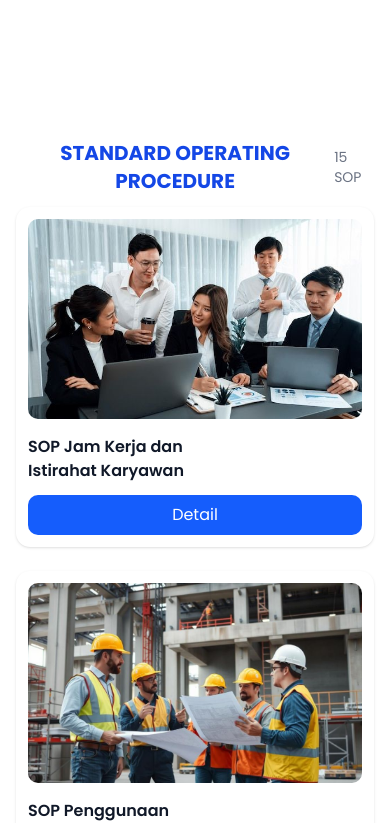
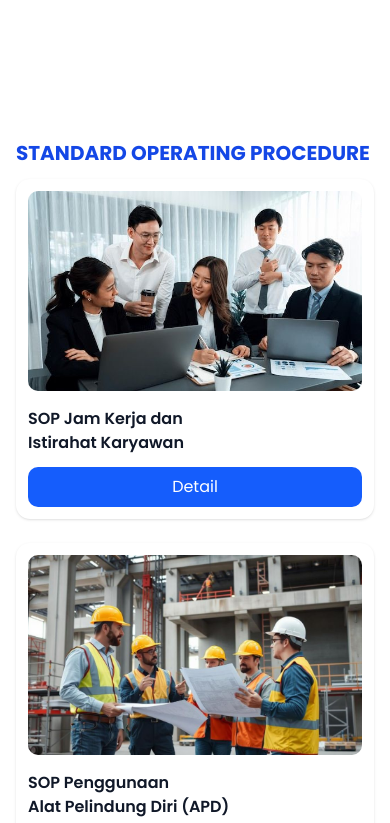
Before and after one commit to mdwkrnwn/otsuka, a Next.js app: page / in a window 390 px wide. Shown: the part 1020-1843 px from the top of the page. Built offline with nearby package versions, Linux system fonts and the light colour scheme.

Commit message:
refactor: responsive layout

```diff
--- a/src/app/page.tsx
+++ b/src/app/page.tsx
@@ -271,10 +271,12 @@ export default function Home() {
             animate={{ opacity: 1, y: 0 }}
             transition={{ duration: 0.6 }}
           >
-            <h3 className="text-xl font-bold text-blue-700 text-center">
+            <h3 className="text-xl font-bold text-blue-700 ">
               STANDARD OPERATING PROCEDURE
             </h3>
-            <span className="text-sm text-gray-500">{SOP.length} SOP</span>
+           <span className="text-sm text-gray-500 hidden md:inline">
+            {SOP.length} SOP
+          </span>
           </motion.div>
 
           {/* GRID ANIMATION WRAPPER */}
@@ -334,9 +336,9 @@ export default function Home() {
 
           {/* PAGINATION */}
           {/* (pagination tidak perlu animasi karena statis) */}
-<Pagination className="mt-6 items-end justify-end">
-   <PaginationContent>
-     <PaginationItem>
+      <Pagination className="mt-6 items-end justify-end">
+        <PaginationContent>
+          <PaginationItem>
       <PaginationPrevious href="#sop" onClick={() => currentPage > 1 && setCurrentPage(currentPage - 1)} />
          </PaginationItem> {[...Array(totalPages)].map((_, index) => (
            <PaginationItem key={index}>
@@ -346,10 +348,12 @@ export default function Home() {
                 </PaginationItem> ))}
                  {totalPages > 5 && <PaginationEllipsis />}
                  <PaginationItem>
-                  <PaginationNext href="#sop" onClick={() => currentPage < totalPages && setCurrentPage(currentPage + 1)} /> </PaginationItem> </PaginationContent> </Pagination>
+                  <PaginationNext href="#sop" onClick={() => currentPage < totalPages && setCurrentPage(currentPage + 1)} /> </PaginationItem>
+                   </PaginationContent>
+          </Pagination>
           {/* MODAL DETAIL */}
           <Dialog open={open} onOpenChange={setOpen}>
-            <DialogContent className="w-full max-w-md sm:max-w-lg md:max-w-2xl mx-auto">
+         <DialogContent className="w-[92%] sm:w-full max-w-md sm:max-w-lg md:max-w-2xl mx-auto">
               <DialogHeader>
                 <DialogTitle>{selected?.name}</DialogTitle>
               </DialogHeader>
@@ -359,7 +363,8 @@ export default function Home() {
                 animate={{ opacity: 1 }}
                 transition={{ duration: 0.5 }}
               >
-                <div className="mt-2 w-full h-[250px] relative">
+                <div className="mt-2 w-full h-[200px] sm:h-[250px] relative">
+
                   <Image
                     src={selected?.image || "/images/default.jpg"}
                     alt={selected?.name || "SOP Image"}
@@ -394,7 +399,7 @@ export default function Home() {
 
 
         {/* SECTION ABOUT */}
-         <section className="relative w-full py-28 bg-white" id="about">
+         <section className="relative w-full py-0 md:py-28 bg-white " id="about">
             <div className="max-w-7xl mx-auto px-4 md:px-10">
 
               {/* CONTENT */}
@@ -402,7 +407,7 @@ export default function Home() {
 
                 {/* LEFT — TEXT */}
                 <motion.div
-                  className="space-y-4 mb-30"
+                  className="space-y-4 mb-0 md:mb-30"
                   initial={{ opacity: 0, y: 30 }}
                   whileInView={{ opacity: 1, y: 0 }}
                   transition={{ duration: 0.8 }}
```
